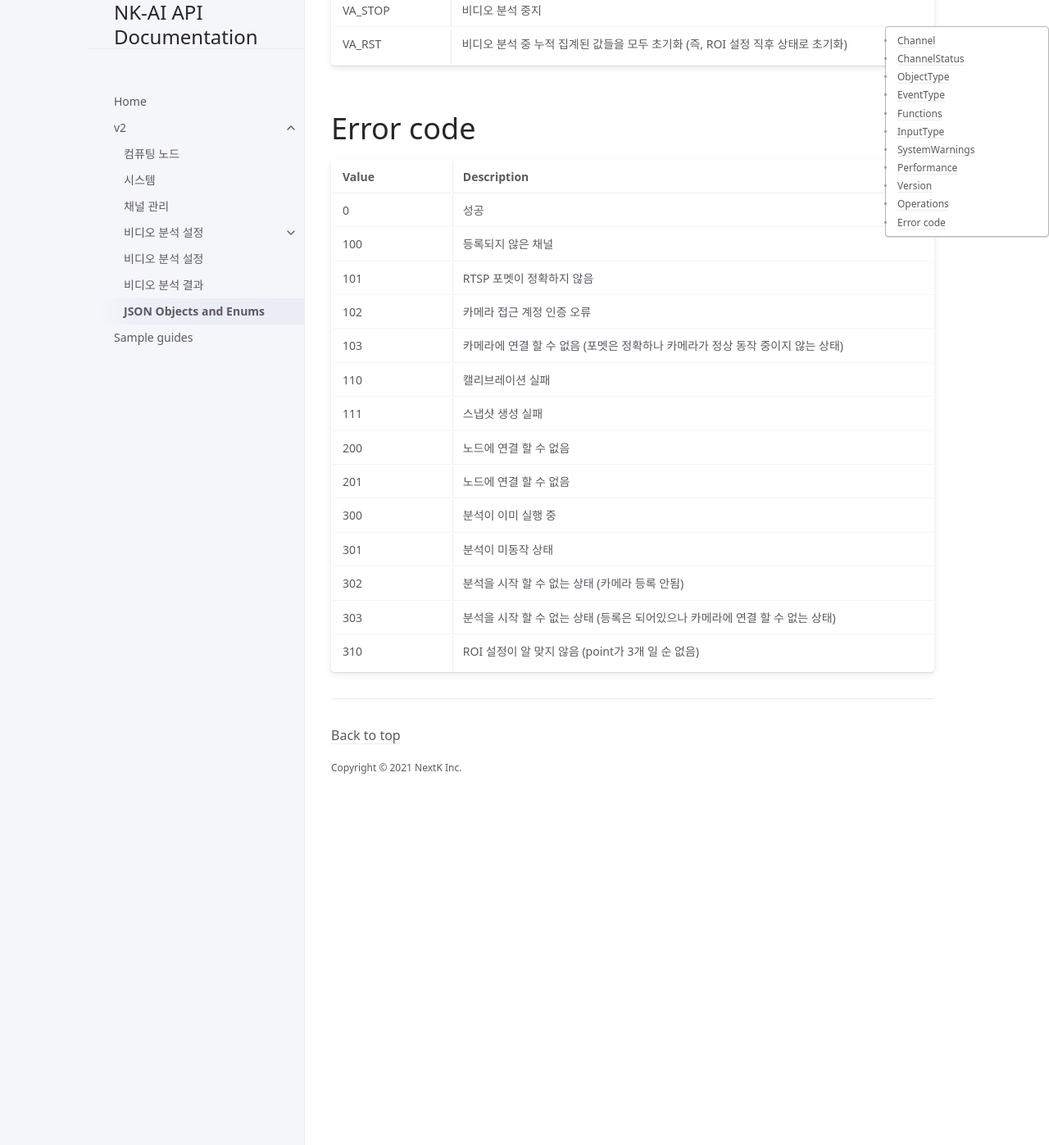
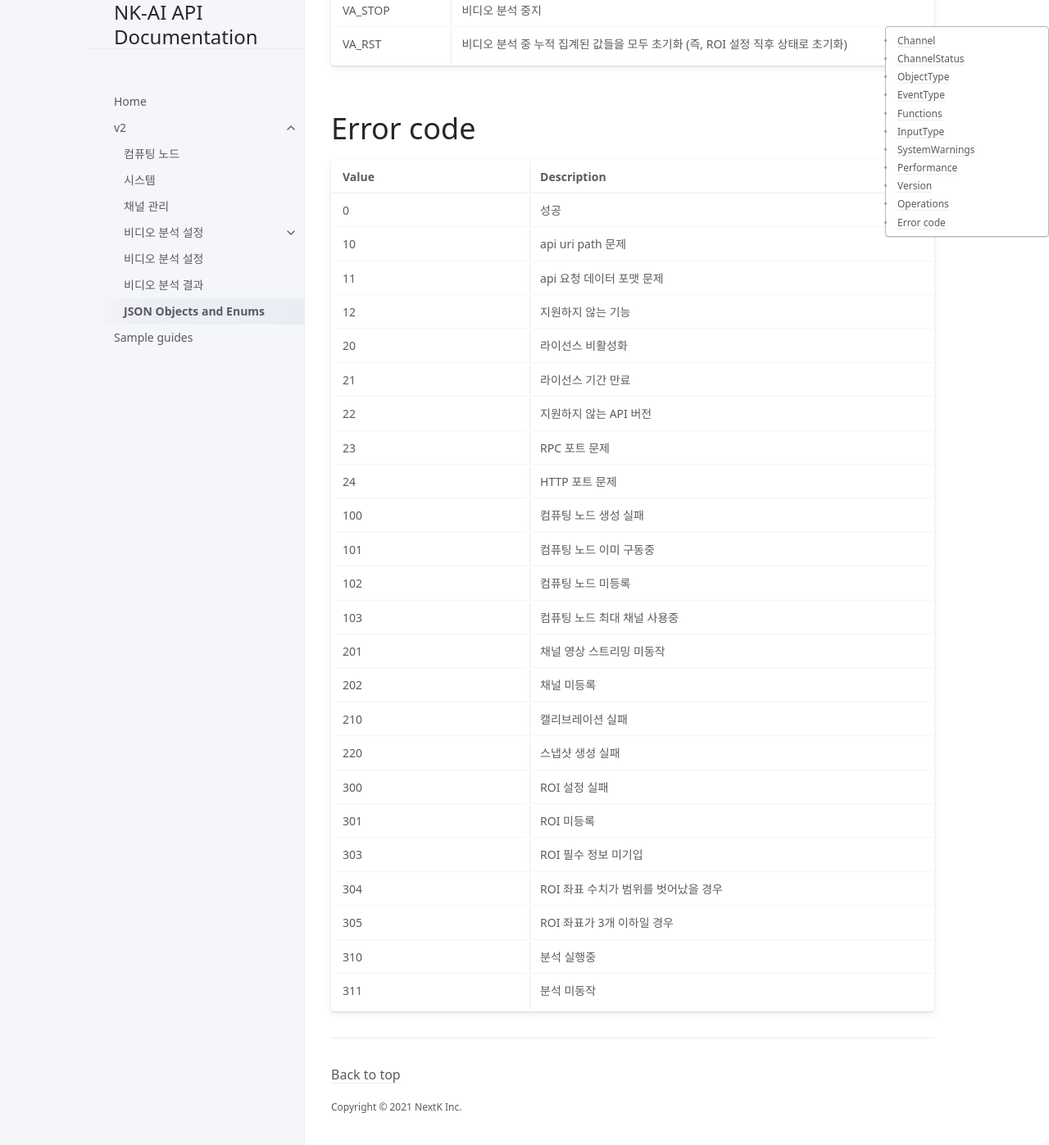
Before and after one commit to uteakO/rest-api, a Jekyll site: the page built from docs/v2/models.md, in a window 1280 px wide and 1400 px high, scrolled down 4411 px. Shown: the top 1397 px of the window at 82% size. Built offline with Jekyll 4.4.1, drawn with Linux system fonts in a browser that asks for light colours; before the commit the page ends 5397 px from its top, so only the background shows below that.

Commit message:
fix: error code

```diff
--- a/docs/v2/models.md
+++ b/docs/v2/models.md
@@ -158,16 +158,26 @@ REST API 파라메터로 사용되는 JSON 오브젝트와 Enum들입니다.
 | Value | Description |
 | :---- | :---- |
 | 0 | 성공 |
-| 100 | 등록되지 않은 채널 |
-| 101 | RTSP 포멧이 정확하지 않음 |
-| 102 | 카메라 접근 계정 인증 오류 |
-| 103 | 카메라에 연결 할 수 없음 (포멧은 정확하나 카메라가 정상 동작 중이지 않는 상태) |
-| 110 | 캘리브레이션 실패 |
-| 111 | 스냅샷 생성 실패 |
-| 200 | 노드에 연결 할 수 없음 |
-| 201 | 노드에 연결 할 수 없음 |
-| 300 | 분석이 이미 실행 중  |
-| 301 | 분석이 미동작 상태 |
-| 302 | 분석을 시작 할 수 없는 상태 (카메라 등록 안됨) |
-| 303 | 분석을 시작 할 수 없는 상태 (등록은 되어있으나 카메라에 연결 할 수 없는 상태) |
-| 310 | ROI 설정이 알 맞지 않음 (point가 3개 일 순 없음) |
+| 10 | api uri path 문제 |
+| 11 | api 요청 데이터 포맷 문제 |
+| 12 | 지원하지 않는 기능 |
+| 20 | 라이선스 비활성화 |
+| 21 | 라이선스 기간 만료 |
+| 22 | 지원하지 않는 API 버전 |
+| 23 | RPC 포트 문제 |
+| 24 | HTTP 포트 문제 |
+| 100 | 컴퓨팅 노드 생성 실패|
+| 101 | 컴퓨팅 노드 이미 구동중|
+| 102 | 컴퓨팅 노드 미등록|
+| 103 | 컴퓨팅 노드 최대 채널 사용중 |
+| 201 | 채널 영상 스트리밍 미동작|
+| 202 | 채널 미등록|
+| 210 | 캘리브레이션 실패|
+| 220 | 스냅샷 생성 실패|
+| 300 | ROI 설정 실패|
+| 301 | ROI 미등록|
+| 303 | ROI 필수 정보 미기입|
+| 304 | ROI 좌표 수치가 범위를 벗어났을 경우|
+| 305 | ROI 좌표가 3개 이하일 경우|
+| 310 | 분석 실행중|
+| 311 | 분석 미동작|
```
Also changed, not shown: docs/v2/channels.md (+5 -3 lines), docs/v2/computing_node.md (+19 -6 lines).
